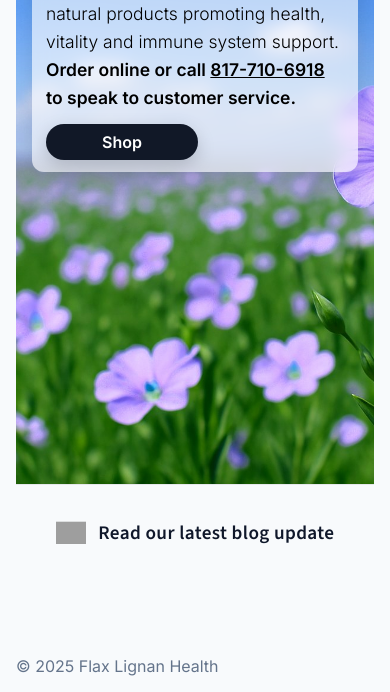
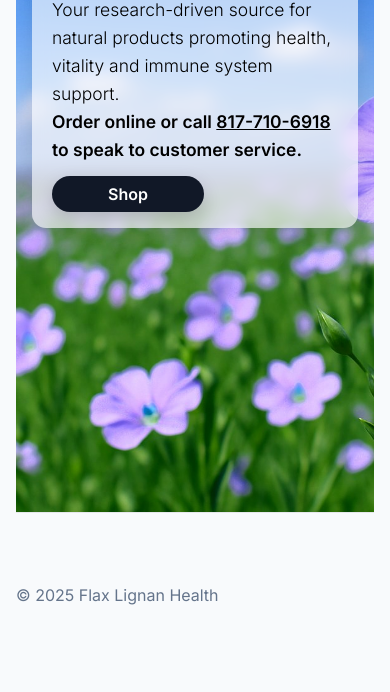
Before and after one commit to DuckyWebPages/flax-store, an Astro site: page / in a window 390 px wide. Shown: the part 215-907 px from the top of the page. After the commit the page ends 844 px from the top, so only its background shows below. Built offline with nearby package versions, Linux system fonts and the light colour scheme; Astro itself is replaced by a stand-in of ours; grey boxes are pictures that could not be loaded.

Commit message:
Remove blog teaser from home

```diff
--- a/src/pages/index.astro
+++ b/src/pages/index.astro
@@ -17,7 +17,7 @@ const pageTitle = 'Home — ';
           <strong>Order online or call <a href="tel:18177106918">817-710-6918</a> to speak to customer service.</strong>
         </p>
 
-        <!-- Keep ONE Shop button -->
+        <!-- single Shop CTA under the tagline -->
         <nav class="home-shop-cta" aria-label="Shop">
           <a href="/products" class="cta-btn">Shop</a>
         </nav>
@@ -25,46 +25,46 @@ const pageTitle = 'Home — ';
     </div>
   </section>
 
-  <!-- Blog teaser BELOW the hero -->
-  <div class="blog-update-wrap">
-    <a href="/blog/" class="blog-update">
-      <img class="blog-icon" src="/images/flax-flower.png" alt="Flax flower" />
-      <span>Read our latest blog update</span>
-    </a>
-  </div>
-
   <style>
-    .hero { position: relative; isolation: isolate; overflow: hidden;
-      min-height: clamp(420px, 62vh, 680px); padding: 56px 16px 56px;
-      border-bottom: 1px solid #e5e7eb; display: block; }
+    .hero {
+      position: relative; isolation: isolate; overflow: hidden;
+      min-height: clamp(420px, 62vh, 680px);
+      padding: 56px 16px 56px; border-bottom: 1px solid #e5e7eb; display: block;
+    }
     .hero-bg { position: absolute; inset: 0; width: 100%; height: 100%; object-fit: cover; z-index: -1; }
     .hero-inner { position: relative; max-width: 1100px; margin: 0 auto; z-index: 1; }
-    .hero-card { display: inline-block; max-width: 760px; background: rgba(255,255,255,0.62);
+    .hero-card {
+      display: inline-block; max-width: 760px;
+      background: rgba(255,255,255,0.62);
       -webkit-backdrop-filter: blur(8px); backdrop-filter: blur(8px);
-      border-radius: 14px; padding: 16px 20px; box-shadow: 0 6px 18px rgba(0,0,0,.10); }
-    .site-title { font-family: 'Source Sans 3','Inter',system-ui,-apple-system,Segoe UI,Roboto,Arial,sans-serif;
-      font-size: clamp(2.2rem, 4.2vw, 3.2rem); font-weight: 700; letter-spacing: -0.01em; line-height: 1.1; color: #000; margin: 0 0 .25rem; }
-    .hero-card p { font-family: 'Inter',system-ui,-apple-system,Segoe UI,Roboto,Arial,sans-serif; font-weight: 300; line-height: 1.6;
-      font-size: clamp(1rem, 1.2vw + .8rem, 1.125rem); color: #000; margin: .5rem 0 0; max-width: 720px; }
+      border-radius: 14px; padding: 16px 20px;
+      box-shadow: 0 6px 18px rgba(0,0,0,.10);
+    }
+    .site-title {
+      font-family: 'Source Sans 3','Inter',system-ui,-apple-system,Segoe UI,Roboto,Arial,sans-serif;
+      font-size: clamp(2.2rem, 4.2vw, 3.2rem);
+      font-weight: 700; letter-spacing: -0.01em; line-height: 1.1; color: #000;
+      margin: 0 0 .25rem 0;
+    }
+    .hero-card p {
+      font-family: 'Inter',system-ui,-apple-system,Segoe UI,Roboto,Arial,sans-serif;
+      font-weight: 300; line-height: 1.6;
+      font-size: clamp(1rem, 1.2vw + .8rem, 1.125rem);
+      color: #000; margin: .5rem 0 0 0; max-width: 720px;
+    }
     .hero-card p a { color: inherit; text-decoration: underline; }
 
-    /* Single Shop CTA */
+    /* Single Shop CTA (kept) */
     .home-shop-cta { position: static !important; margin-top: 12px; display: inline-flex; }
-    .cta-btn { display: inline-flex; align-items: center; justify-content: center; min-width: 120px; padding: 10px 16px;
+    .cta-btn {
+      display: inline-flex; align-items: center; justify-content: center;
+      min-width: 120px; padding: 10px 16px;
       font: 700 16px/1 Inter, system-ui, -apple-system, "Segoe UI", Roboto, Helvetica, Arial, sans-serif;
-      color: #fff; background: #111827; text-decoration: none; border: 0; border-radius: 9999px;
-      box-shadow: 0 6px 18px rgba(0,0,0,.18); user-select: none; -webkit-tap-highlight-color: transparent; white-space: nowrap;
-      transition: transform .08s ease, opacity .15s ease; }
+      color: #fff; background: #111827; text-decoration: none;
+      border: 0; border-radius: 9999px; box-shadow: 0 6px 18px rgba(0,0,0,.18);
+      user-select: none; -webkit-tap-highlight-color: transparent; white-space: nowrap;
+      transition: transform .08s ease, opacity .15s ease;
+    }
     .cta-btn:hover { opacity: .92; transform: translateY(-1px); }
-
-    .blog-update-wrap { text-align: center; margin: 2rem 0; position: relative; z-index: 6; }
-    .blog-update { display: inline-flex; align-items: center; gap: 12px;
-      font-family: 'Source Sans 3','Inter',system-ui,-apple-system,Segoe UI,Roboto,Arial,sans-serif;
-      font-weight: 600; letter-spacing: 0.02em; font-size: clamp(1.2rem, 2.5vw, 1.6rem);
-      line-height: 1; color: inherit; text-decoration: none; }
-    .blog-update:hover { text-decoration: underline; opacity: .95; }
-    .blog-icon { width: 1.6em; height: 1.6em; object-fit: contain; transform: translateY(0.02em); }
-
-    @media (max-width: 768px) { .hero { padding: 36px 16px 48px; } .hero-card { padding: 12px 14px; border-radius: 12px; } }
   </style>
 </BaseLayout>
```
